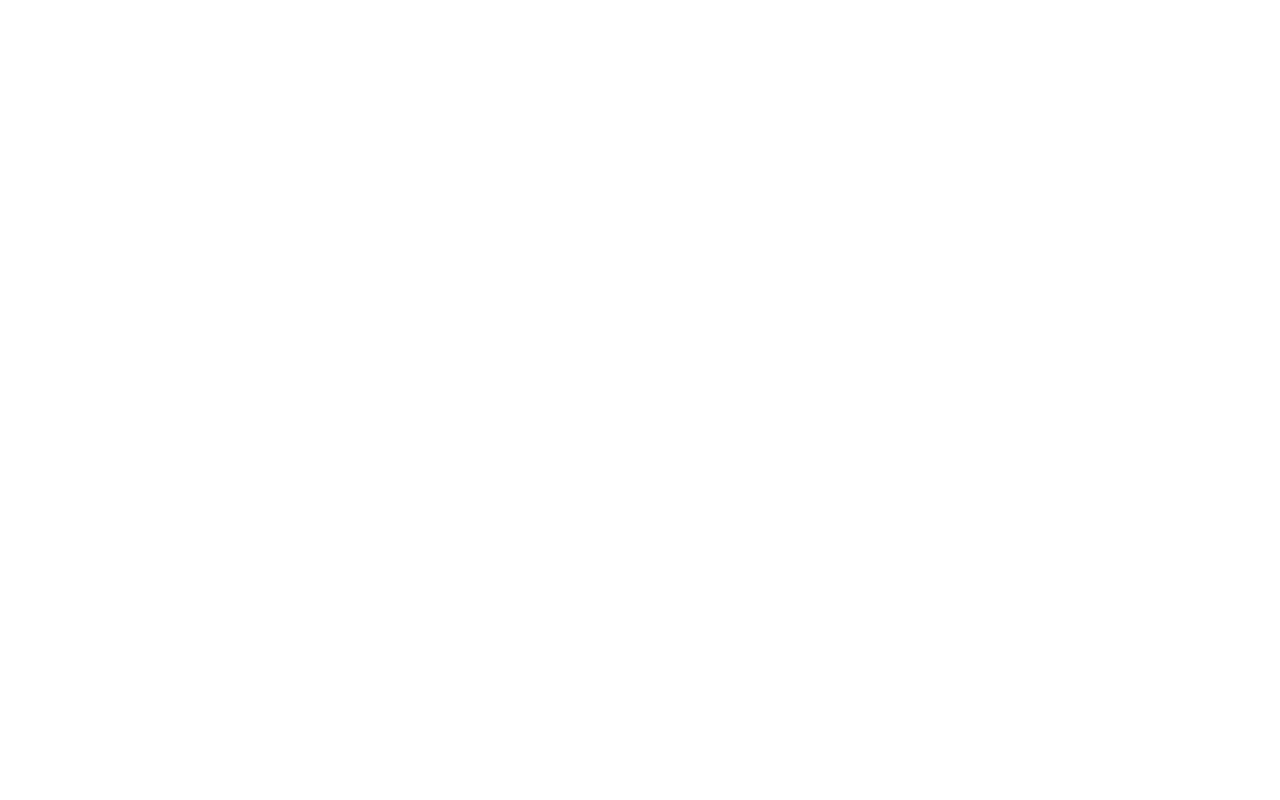
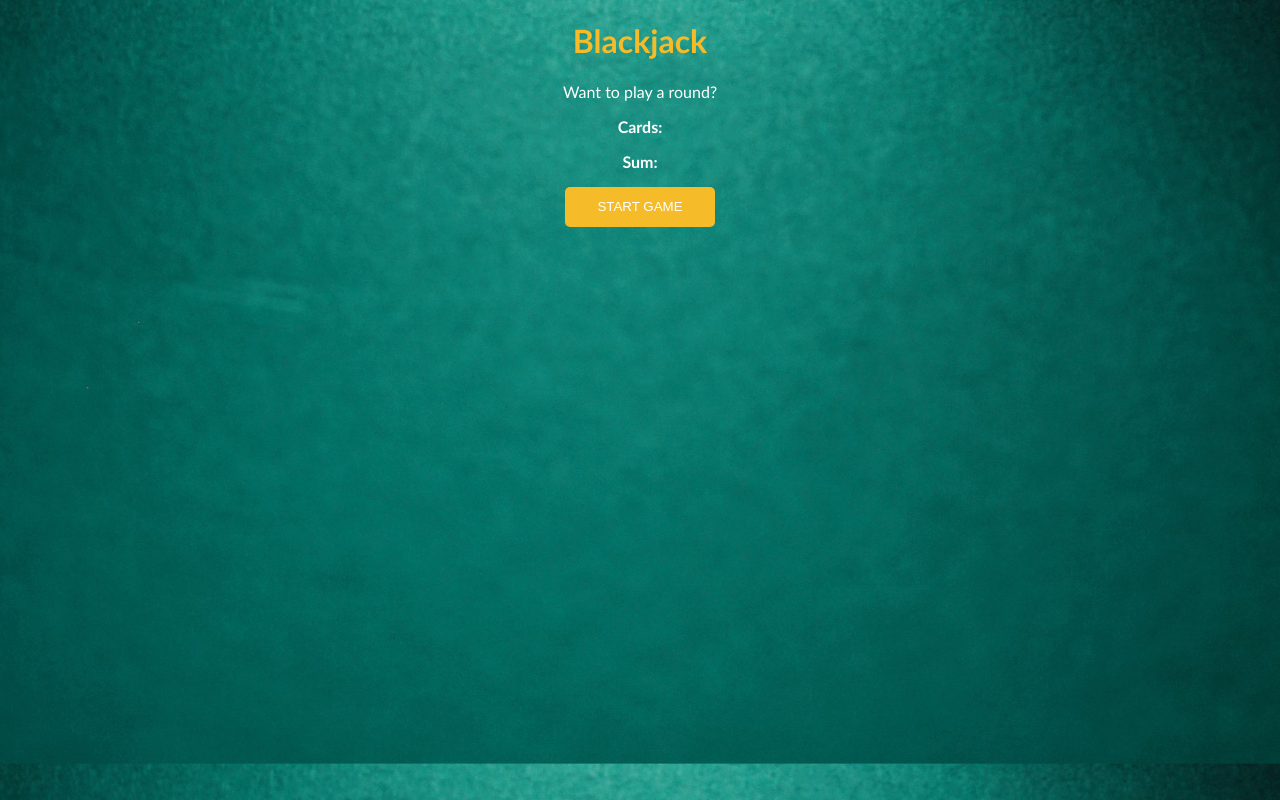
Before and after one commit to Awatanka/blackjack-JS, a plain HTML site: page index.html in a window 1280 px wide. Drawn offline with Linux system fonts and the light colour scheme.

Commit message:
Add basic style

```diff
--- a/index.html
+++ b/index.html
@@ -5,10 +5,18 @@
     <meta charset="UTF-8">
     <meta http-equiv="X-UA-Compatible" content="IE=edge">
     <meta name="viewport" content="width=device-width, initial-scale=1.0">
+    <link rel="stylesheet" href="./style.css">
     <title>Document</title>
 </head>
 
 <body>
+    <h1>Blackjack</h1>
+    <p id="message-el">Want to play a round?</p>
+    <p>Cards:</p>
+    <p>Sum:</p>
+
+    <button onclick="startGame()">START GAME</button>
+
     <script src="script.js"></script>
 </body>
 
--- a/script.js
+++ b/script.js
@@ -1,11 +1,20 @@
 let firstCard = 10;
-let secondCard = 7;
+let secondCard = 11;
 let sum = firstCard + secondCard;
+let hasBlackJack = false;
+let isAlive = true;
+let message = "";
+let messageEl = document.getElementById("message-el");
 
-if (sum <= 20) {
-  console.log("Do you want to draw a new card? 🙂");
-} else if (sum === 21) {
-  console.log("Wohoo! You've got Blackjack! 🥳");
-} else {
-  console.log("You're out of the game! 😭");
+function startGame() {
+  if (sum <= 20) {
+    message = "Do you want to draw a new card? 🙂";
+  } else if (sum === 21) {
+    message = "Wohoo! You've got Blackjack! 🥳";
+    hasBlackJack = true;
+  } else {
+    message = "You're out of the game! 😭";
+    isAlive = false;
+  }
+  messageEl.textContent = message;
 }
--- /dev/null
+++ b/style.css
@@ -0,0 +1,34 @@
+body {
+  font-family: "Trebuchet MS", "Lucida Sans Unicode", "Lucida Grande",
+    "Lucida Sans", Arial, sans-serif;
+  background-image: url("images/casino-table.jpg");
+  background-size: cover;
+  text-align: center;
+  color: white;
+  font-weight: 900;
+}
+
+h1 {
+  color: #f5bb28;
+  box-shadow: dimgray;
+}
+
+#message-el {
+  font-weight: 500;
+}
+
+button {
+  color: white;
+  background: #f5bb28;
+  width: 9.375rem;
+  height: 40px;
+  border: none;
+  border-radius: 0.3125rem;
+}
+
+button:hover {
+  transform: scale(1.1);
+  background: #f8c850;
+  color: black;
+  cursor: pointer;
+}
```
Also changed, not shown: images/casino-table.jpg (added).
